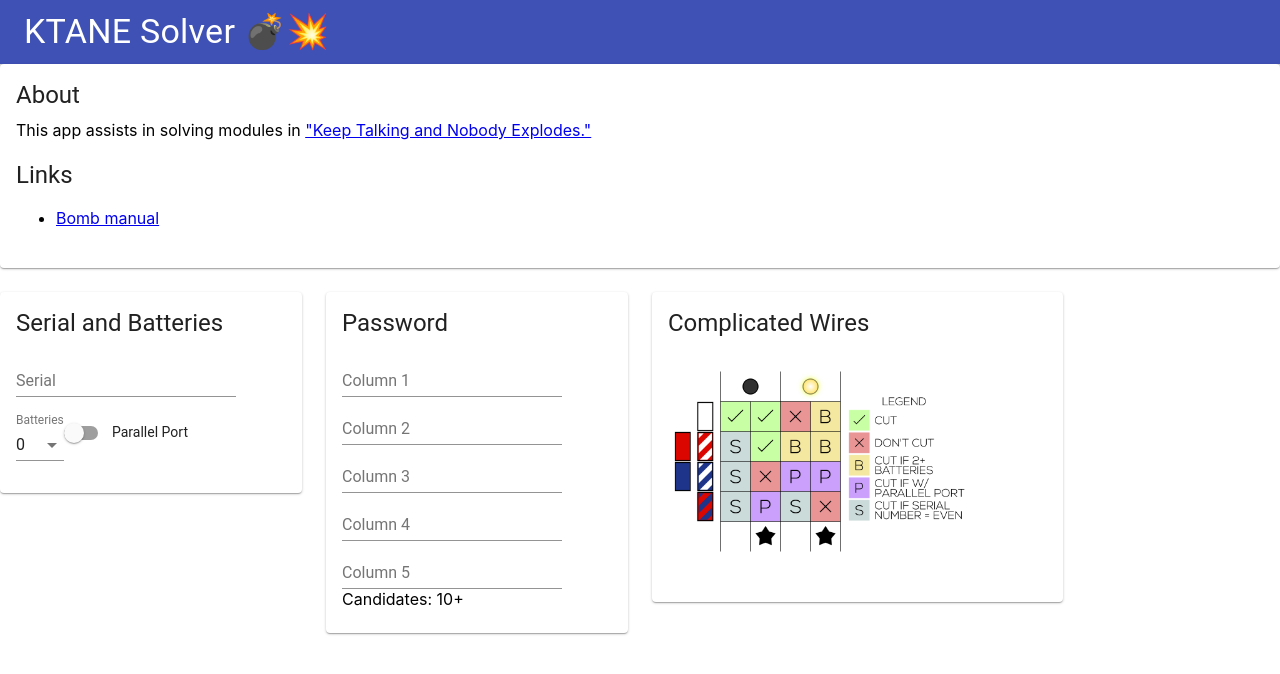
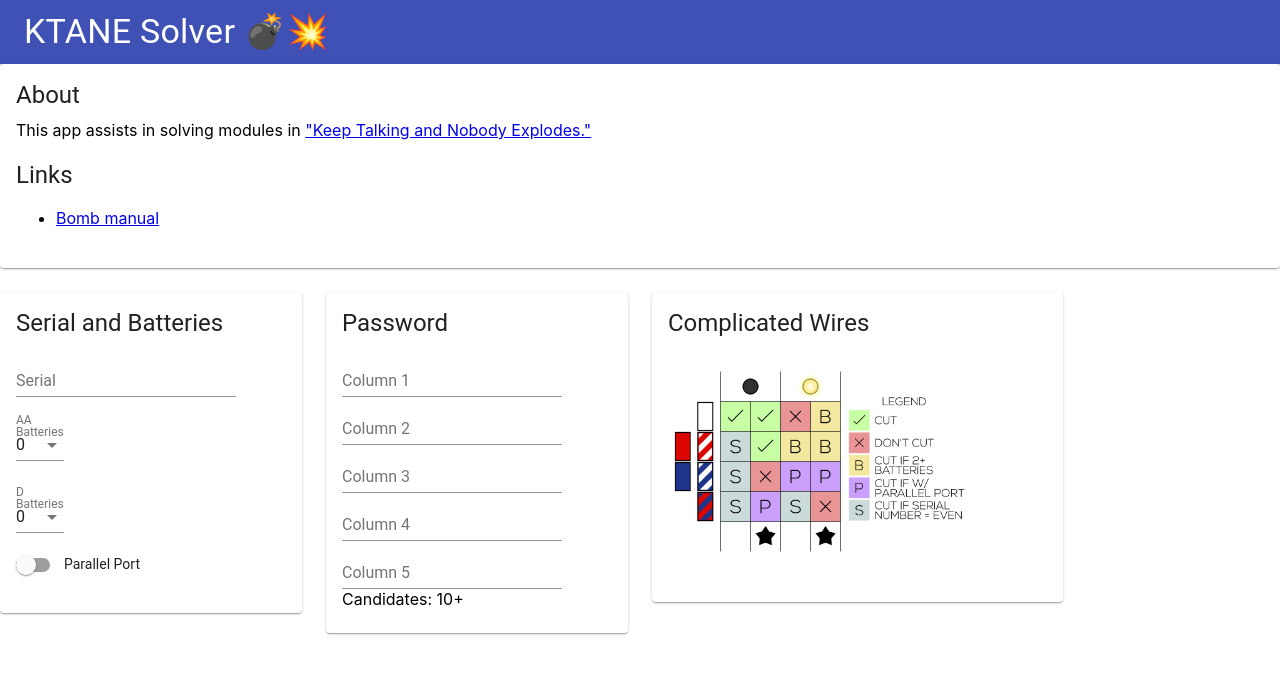
Before and after one commit to davidmerrick/ktane-password-cracker-web, a React (Create React App) app: page / in a window 1280 px wide. Shown: the top 674 px of the page. Built offline with nearby package versions, Linux system fonts and the light colour scheme.

Commit message:
Added AA and D batteries

```diff
--- a/src/components/cards/SerialNumberCard.js
+++ b/src/components/cards/SerialNumberCard.js
@@ -34,7 +34,8 @@
   constructor() {
     super();
     this.state = {
-      batteriesCount: 0,
+      aaBatteries: 0,
+      dBatteries: 0,
       parallelPort: false
     };
     this.handleChange = this.handleChange.bind(this);
@@ -61,9 +62,9 @@
           <FormGroup row>
             <TextField
               select
-              name="batteriesCount"
-              label="Batteries"
-              value={this.state.batteriesCount}
+              name="aaBatteries"
+              label="AA Batteries"
+              value={this.state.aaBatteries}
               onChange={this.handleChange}
               margin="normal"
             >
@@ -73,9 +74,24 @@
                 </MenuItem>
               ))}
             </TextField>
-            <br />
-            <br />
-            <br />
+          </FormGroup>
+          <FormGroup row>
+            <TextField
+              select
+              name="dBatteries"
+              label="D Batteries"
+              value={this.state.dBatteries}
+              onChange={this.handleChange}
+              margin="normal"
+            >
+              {batteries.map(option => (
+                <MenuItem key={option.value} value={option.value}>
+                  {option.label}
+                </MenuItem>
+              ))}
+            </TextField>
+          </FormGroup>
+          <FormGroup row>
             <FormControlLabel
               control={
                 <Switch
```
